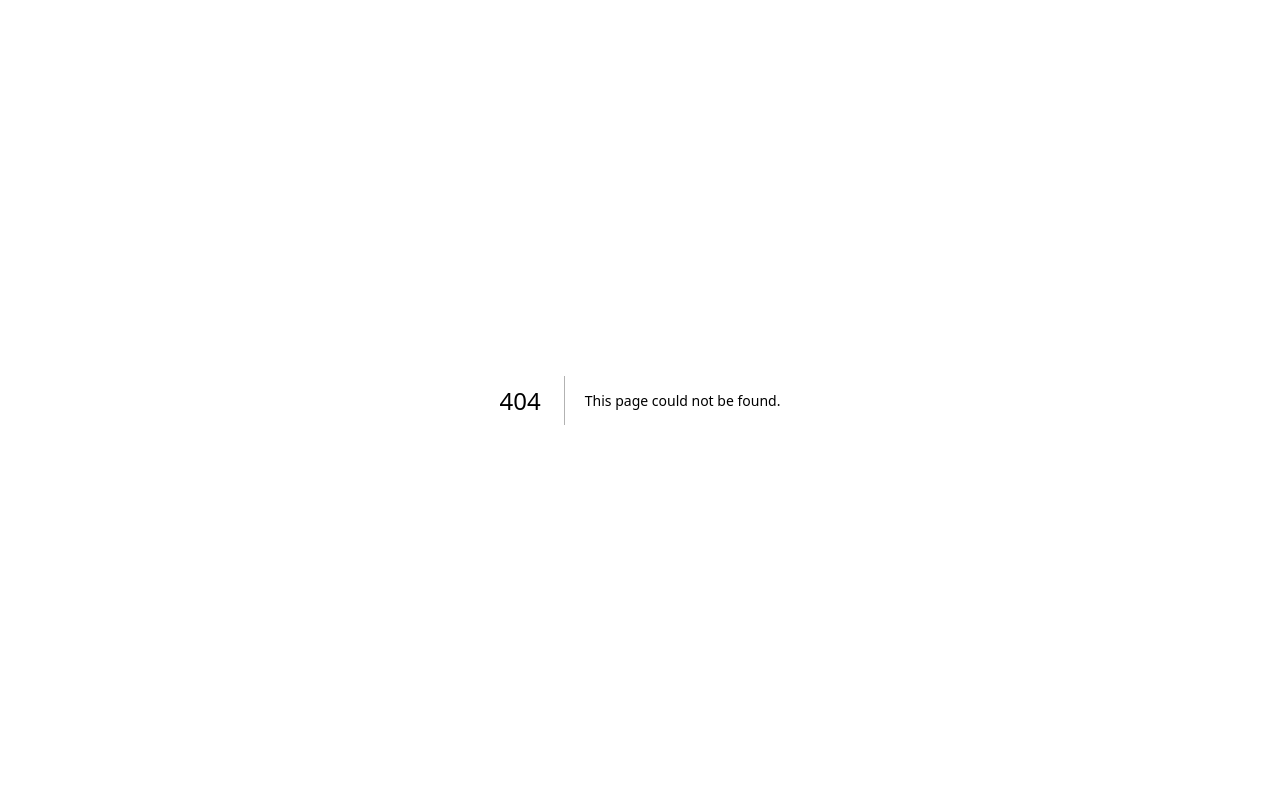
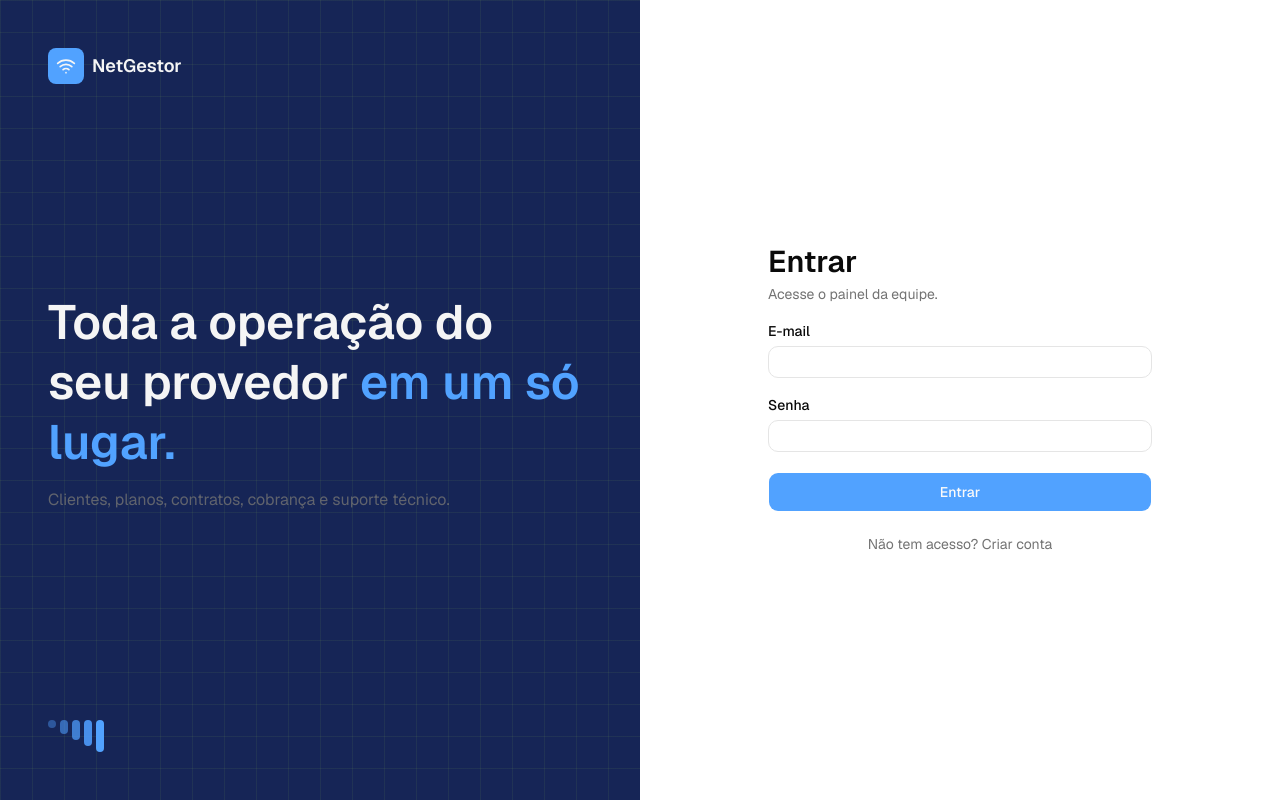
Before and after one commit to Joclelsonr/net-gestor, a Next.js app in the folder app/: page /login in a window 1280 px wide. Before the commit this address had no page. Built offline with nearby package versions, Linux system fonts and the light colour scheme.

Commit message:
feat: :sparkles: Criação de tela de login

```diff
--- /dev/null
+++ b/app/app/login/components/form-login.tsx
@@ -0,0 +1,90 @@
+"use client";
+
+import { useState } from "react";
+
+import { Label } from "@/components/ui/label";
+import { Input } from "@/components/ui/input";
+import { Button } from "@/components/ui/button";
+
+export function FormLogin() {
+  const [mode, setMode] = useState<"login" | "signup">("login");
+  const [loading, setLoading] = useState(false);
+  const [data, setData] = useState({
+    name: "",
+    email: "",
+    password: "",
+  });
+
+  const { name, email, password } = data;
+
+  function submit(e: React.FormEvent<HTMLFormElement>) {
+    e.preventDefault();
+    setLoading(true);
+    console.log("submit", data);
+  }
+
+  return (
+    <form onSubmit={submit} className="w-full max-w-sm space-y-5">
+      <div>
+        <h1 className="text-3xl font-semibold">
+          {mode === "login" ? "Entrar" : "Criar acesso"}
+        </h1>
+        <p className="mt-1 text-sm text-muted-foreground">
+          {mode === "login"
+            ? "Acesse o painel da equipe."
+            : "O primeiro cadastro vira administrador."}
+        </p>
+      </div>
+
+      {mode === "signup" && (
+        <div className="space-y-2">
+          <Label htmlFor="name">Nome</Label>
+          <Input
+            required
+            id="name"
+            value={name}
+            onChange={(e) => setData({ ...data, name: e.target.value })}
+          />
+        </div>
+      )}
+
+      <div className="space-y-2">
+        <Label htmlFor="email">E-mail</Label>
+        <Input
+          required
+          id="email"
+          type="email"
+          value={email}
+          onChange={(e) => setData({ ...data, email: e.target.value })}
+        />
+      </div>
+      <div className="space-y-2">
+        <Label htmlFor="password">Senha</Label>
+        <Input
+          required
+          id="password"
+          type="password"
+          minLength={8}
+          value={password}
+          onChange={(e) => setData({ ...data, password: e.target.value })}
+        />
+      </div>
+      <Button
+        type="submit"
+        className="w-full h-10 bg-blue-400 *:hover:bg-blue-500"
+        disabled={loading}
+      >
+        {loading ? "Aguarde..." : mode === "login" ? "Entrar" : "Criar conta"}
+      </Button>
+      <button
+        type="button"
+        className="w-full text-sm text-muted-foreground hover:text-foreground"
+        onClick={() => setMode(mode === "login" ? "signup" : "login")}
+      >
+        {mode === "login"
+          ? "Não tem acesso? Criar conta"
+          : "Já tem conta? Entrar"}
+      </button>
+    </form>
+  );
+}
--- /dev/null
+++ b/app/app/login/page.tsx
@@ -0,0 +1,40 @@
+import { Wifi } from "lucide-react";
+
+import { FormLogin } from "./components/form-login";
+
+export default function LoginPage() {
+  return (
+    <div className="grid min-h-screen lg:grid-cols-2">
+      <div className="relative hidden flex-col justify-between overflow-hidden bg-blue-950 p-12 text-muted grid-signal lg:flex">
+        <div className="flex items-center gap-2 font-display text-lg font-semibold">
+          <span className="grid h-9 w-9 place-items-center rounded-md bg-blue-400 text-muted">
+            <Wifi className="h-5 w-5" />
+          </span>
+          NetGestor
+        </div>
+        <div>
+          <p className="font-display text-5xl font-semibold leading-tight">
+            Toda a operação do
+            <br />
+            seu provedor <span className="text-blue-400">em um só lugar.</span>
+          </p>
+          <p className="mt-4 max-w-md text-muted-foreground/80">
+            Clientes, planos, contratos, cobrança e suporte técnico.
+          </p>
+        </div>
+        <div className="flex gap-1">
+          {[...Array(5)].map((_, i) => (
+            <span
+              key={i}
+              className="w-2 rounded-sm bg-blue-400"
+              style={{ height: 8 + i * 6, opacity: 0.4 + i * 0.15 }}
+            />
+          ))}
+        </div>
+      </div>
+      <div className="flex items-center justify-center p-6">
+        <FormLogin />
+      </div>
+    </div>
+  );
+}
--- a/app/app/page.tsx
+++ b/app/app/page.tsx
@@ -1,3 +1,5 @@
+import { redirect } from "next/navigation";
+
 export default function Home() {
-  return <div></div>;
+  redirect("/login");
 }
--- a/app/global/globals.css
+++ b/app/global/globals.css
@@ -7,7 +7,7 @@
 @theme inline {
   --color-background: var(--background);
   --color-foreground: var(--foreground);
-  --font-sans: var(--font-sans);
+  --font-sans: var(--font-geist-sans);
   --font-mono: var(--font-geist-mono);
   --font-heading: var(--font-sans);
   --color-sidebar-ring: var(--sidebar-ring);
@@ -49,6 +49,7 @@
 }
 
 :root {
+  --radius: 0.625rem;
   --background: oklch(1 0 0);
   --foreground: oklch(0.145 0 0);
   --card: oklch(1 0 0);
@@ -72,7 +73,6 @@
   --chart-3: oklch(0.439 0 0);
   --chart-4: oklch(0.371 0 0);
   --chart-5: oklch(0.269 0 0);
-  --radius: 0.625rem;
   --sidebar: oklch(0.985 0 0);
   --sidebar-foreground: oklch(0.145 0 0);
   --sidebar-primary: oklch(0.205 0 0);
@@ -128,3 +128,10 @@
     @apply font-sans;
   }
 }
+
+@utility grid-signal {
+  background-image:
+    linear-gradient(to right, oklch(0.88 0.2 128 / 0.07) 1px, transparent 1px),
+    linear-gradient(to bottom, oklch(0.88 0.2 128 / 0.07) 1px, transparent 1px);
+  background-size: 32px 32px;
+}
--- a/app/package.json
+++ b/app/package.json
@@ -28,6 +28,7 @@
     "tw-animate-css": "^1.4.0"
   },
   "devDependencies": {
+    "@tailwindcss/postcss": "^4.3.3",
     "@tailwindcss/turbopack": "^4",
     "@types/node": "^20",
     "@types/react": "^19",
--- /dev/null
+++ b/app/postcss.config.mjs
@@ -0,0 +1,8 @@
+
+const config = {
+  plugins: {
+    "@tailwindcss/postcss": {},
+  },
+};
+
+export default config;
```
Also changed, not shown: 1 other file (tests, documents, lock files or other folders).
